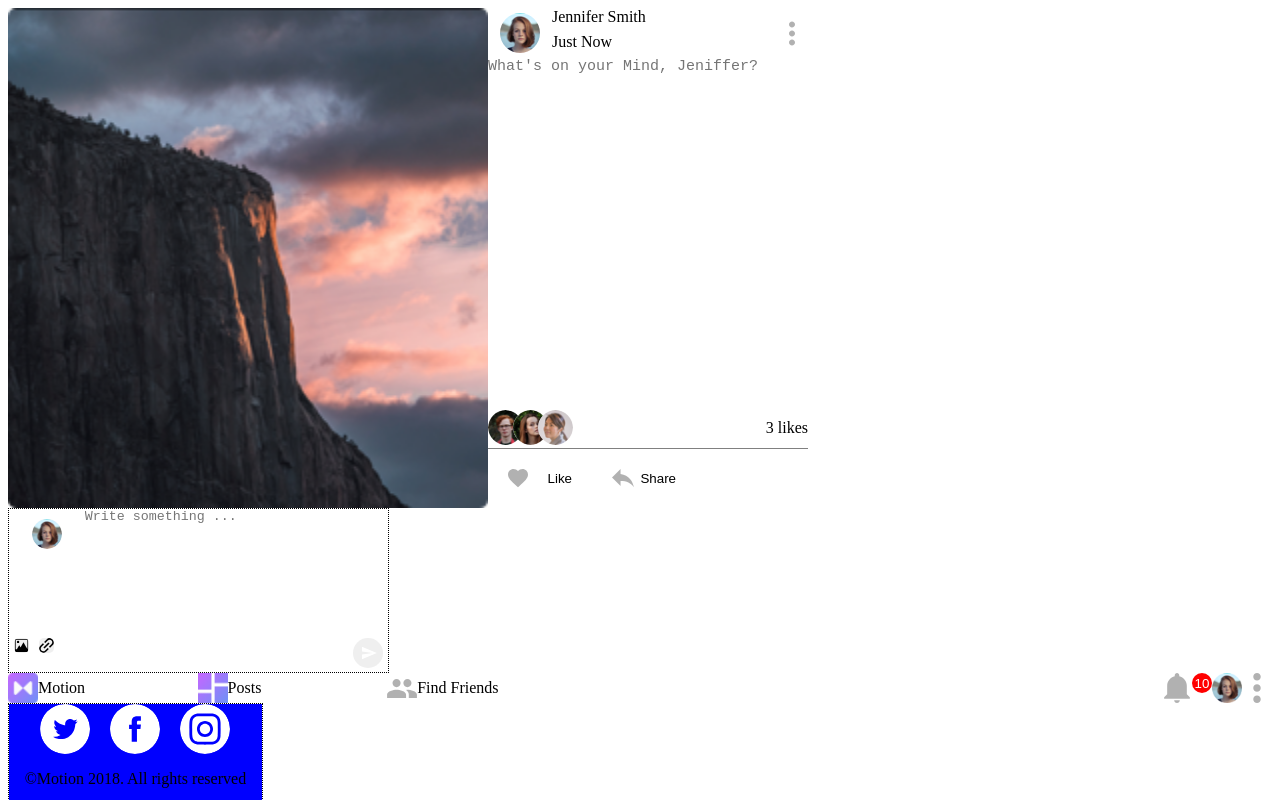
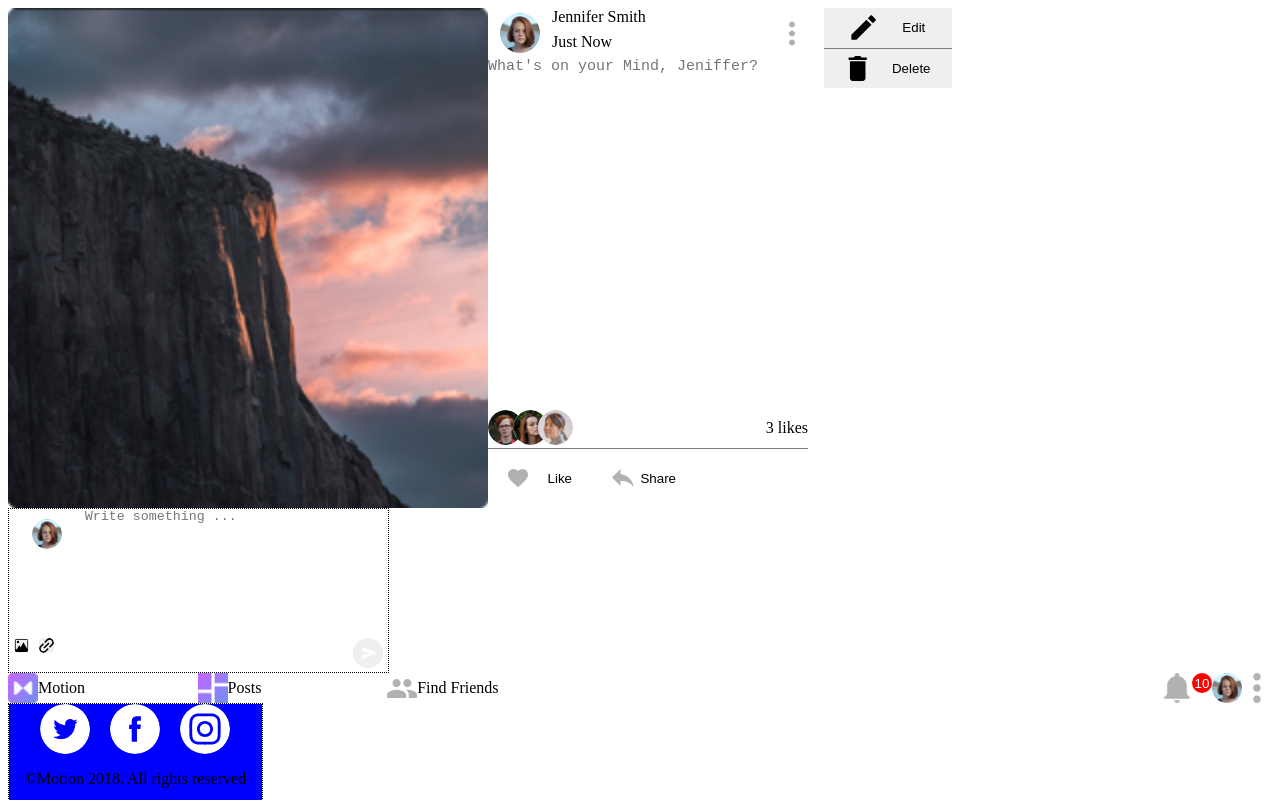
Before and after one commit to mijail-febres/Motion-Project-Frontend, a React (Create React App) app: page / in a window 1280 px wide. Both pictures are taken after a click on the button 792 px from the left and 33 px from the top of the page. Shown: the top 800 px of the page. Built offline with nearby package versions, Linux system fonts and the light colour scheme.

Commit message:
Popup menu added. Now this form is completed

```diff
--- a/src/Components/PostDetails/PostDetails.jsx
+++ b/src/Components/PostDetails/PostDetails.jsx
@@ -1,14 +1,18 @@
-import React, { useState } from "react";
+import { useState } from "react";
 import styled from "styled-components";
 import profileIcon from '../../Assets/images/users/jennifer.png'
 import menuIcon from '../../Assets/svgs/menu.svg'
 import likeIcon from '../../Assets/svgs/heart.svg'
 import shareIcon from '../../Assets/svgs/share.svg'
-import picturePost from '../../Assets/images/feedPics/image1.png'
-import profileUser1 from '../../Assets/images/users/alber.png'
-import profileUser2 from '../../Assets/images/users/leticia.png'
-import profileUser3 from '../../Assets/images/users/patricia.png'
+import picturePost from '../../Assets/images/feedPics/image1.png' // This should come from the post information (possible an object)
+import profileUser1 from '../../Assets/images/users/alber.png'     // This should come from the post information
+import profileUser2 from '../../Assets/images/users/leticia.png'   // This should come from the post information
+import profileUser3 from '../../Assets/images/users/patricia.png'  // This should come from the post information
+import editIcon from '../../Assets/svgs/edit_icon.svg'
+import deleteIcon from '../../Assets/svgs/trash_can_icon.svg'
 
+const width = '800px';
+const height = '500px';
 const PostDetailsContainer = styled.div `
     * {
         margin : 0;
@@ -18,8 +22,10 @@ const PostDetailsContainer = styled.div `
     }
 
     display: flex;
-    width: 800px;
-    height:500px ;
+    /* width: 800px;
+    height:500px ; */
+    width: ${width};
+    height: ${height};
 
     #panelLeft {
         width : 60%;
@@ -41,6 +47,7 @@ const PostDetailsContainer = styled.div `
             width: 100%;
             height: 20%;
             display: grid;
+            position: relative;
             grid-template-columns: 20%  70% 10%;
             grid-template-rows: 25% 25% 50%;
             grid-template-areas: 'profile name menu'
@@ -104,6 +111,33 @@ const PostDetailsContainer = styled.div `
                     resize: none;
                     font-size: 15px;
                 }
+            }
+            #popup-menu {
+                width: 40%;
+                height: 80%;
+                position: absolute;
+                display: flex;
+                flex-direction: column;
+                left : 105%;
+
+                .ButtonMenu {
+                    height: 50%;
+                    width: 100%;
+                    display: flex;
+                    justify-content: space-evenly;
+                    align-items: center;
+                    :hover{
+                        cursor: pointer;
+                    }
+                    .MenuImg {
+                        height: 25px;
+                        width : 25px;
+                    }
+                }
+                #edit {
+                    border-bottom: 1px solid gray;
+                }
+
             }
         }
 
@@ -204,6 +238,9 @@ const PostDetailsContainer = styled.div `
 `
 
 const PostDetails = () =>{
+
+    const [isMenuShown, menuShow] = useState(false);
+
     const otherUsers = [profileUser1, profileUser2, profileUser3];// This is only an example, this should come from the user status
 
     const handleLike = () => {
@@ -213,6 +250,21 @@ const PostDetails = () =>{
     const handleShare = () => {
 
     }
+
+    const handleMenu = () => { // show or hide popup menu
+        menuShow(!isMenuShown);
+    }
+
+    const handleDelete = () => { // should eliminate this entry from the publications array
+        //Not implemente yet
+        menuShow(!isMenuShown);
+    }
+
+    const handleEdit = () => { // should open the form for publishing something (PublishSomething.jsx)
+        //Not implemente yet
+        menuShow(!isMenuShown);
+    }
+
     return (
         <PostDetailsContainer>
             <div id = 'panelLeft'>
@@ -233,8 +285,20 @@ const PostDetails = () =>{
                         <textarea id='textArea' rows='3' placeholder={'What\'s on your Mind, Jeniffer?'}></textarea>
                     </div>
                     <div id = 'menuContainer'>
-                        <button id='menu' className='ProfileButtons'></button>
+                        <button id='menu' className='ProfileButtons' onClick = {handleMenu}></button>
                     </div>
+                    { isMenuShown? // popup menu is or is not shown
+                        <div id = 'popup-menu'>
+                            <button className = 'ButtonMenu' id='edit' onClick={handleEdit}>
+                                <img className='MenuImg' src={editIcon} alt='icon' />
+                                Edit
+                            </button>
+                            <button className = 'ButtonMenu' id='delete' onClick={handleDelete}>
+                                <img className='MenuImg' src={deleteIcon} alt='icon'/>
+                                Delete
+                            </button>
+                        </div>
+                    :null}
                 </div>
                 <div id='body'>
 
--- a/src/Components/PublishSomething/PublishSomething.jsx
+++ b/src/Components/PublishSomething/PublishSomething.jsx
@@ -1,4 +1,4 @@
-import React, { useState } from "react";
+import React, { useState, useRef } from "react";
 import styled from "styled-components";
 import sendButton from '../../Assets/svgs/send_button.svg';
 import linkIcon from '../../Assets/svgs/link_icon.svg';
@@ -140,7 +140,7 @@ const PublishContainer = ({label,value}) => {
 
     const [pictures, uploadPictures] = useState([]);
 
-    const hiddenFileInput = React.useRef(null);
+    const hiddenFileInput = useRef(null);
 
     const handleUploadPhoto = () => {
         hiddenFileInput.current.click(); // Hijacks the click from the input element
```
Also changed, not shown: src/Assets/svgs/edit_icon.svg (added), src/Assets/svgs/trash_can_icon.svg (added).
